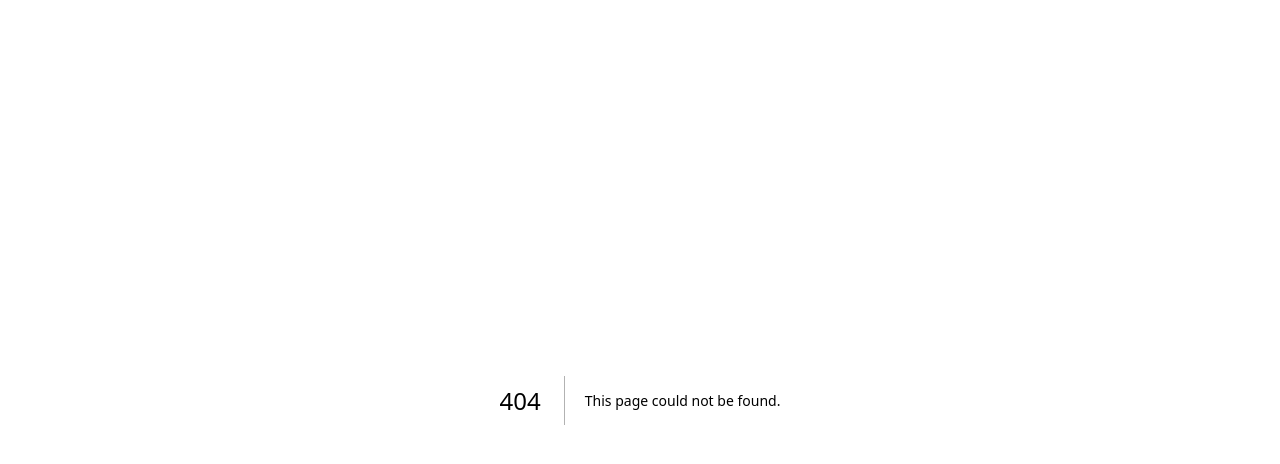
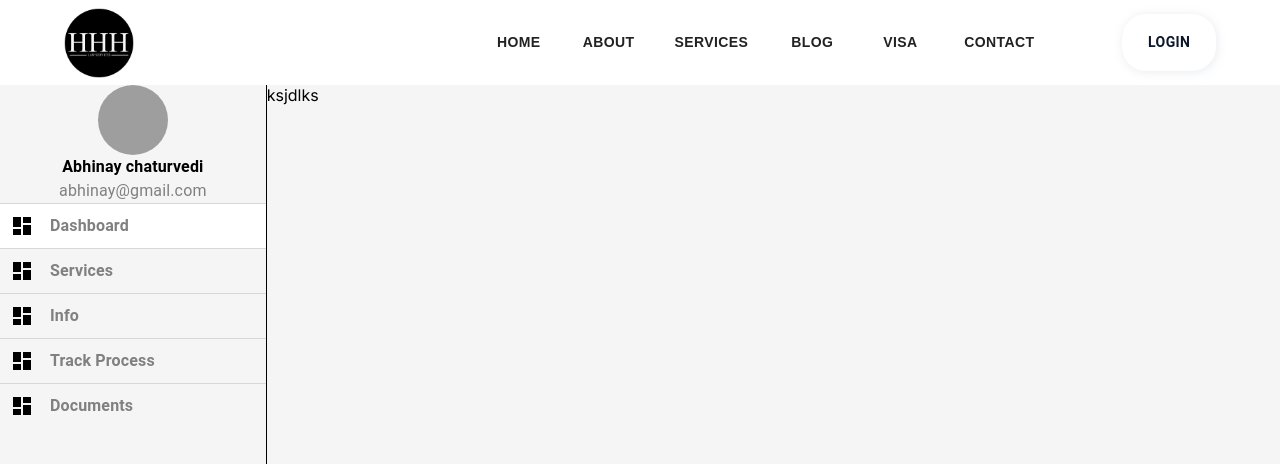
Before and after one commit to abhinay-chaturvedi/punitji-abhinay, a Next.js app: page /user/dashboard in a window 1280 px wide. Before the commit this address had no page. Shown: the top 464 px of the page. Built offline with nearby package versions, Linux system fonts and the light colour scheme; grey boxes are pictures that could not be loaded.

Commit message:
done with login and signup

```diff
--- a/package.json
+++ b/package.json
@@ -18,6 +18,7 @@
     "embla-carousel-react": "^8.0.0-rc14",
     "eslint": "8.48.0",
     "eslint-config-next": "13.4.19",
+    "js-cookie": "^3.0.5",
     "jsonwebtoken": "^9.0.2",
     "next": "13.4.19",
     "react": "18.2.0",
--- a/src/app/api/auth/register/route.js
+++ b/src/app/api/auth/register/route.js
@@ -5,6 +5,7 @@ import bcrypt from "bcrypt";
 const POST = async (req) => {
     try {
         const regData = await req.json();
+        console.log("Req body for the register api", regData);
         const password = await bcrypt.hash(regData.password, 10);
         const check = await prisma.user.findUnique({
             where: {
@@ -34,3 +35,4 @@ const POST = async (req) => {
         return NextResponse.json({err: err, message: "something went wrong!", status: 500}, {status: 500})
     }
 }
+export { POST }
--- a/src/app/page.js
+++ b/src/app/page.js
@@ -1,4 +1,3 @@
-// import Image from 'next/image'
 import MediaCard from '@/components/Media/Media'
 import styles from './page.module.css'
 import NavBar from '@/components/NavBar/NavBar'
@@ -14,8 +13,9 @@ import ChooseCountry from '@/components/HomePage/ChooseCountry/ChooseCountry'
 import ClientSays from '@/components/HomePage/ClientSays/ClientSays'
 import Blogs from '@/components/HomePage/Blogs/Blogs'
 import Analytics from '@/components/HomePage/Anayltics/Analytics'
+import { useLogin } from '@/hooks/auth'
 export default function Home() {
-    return (
+  return (
     <Box>
       <NavBar/>
       <Stack gap={5}>
--- a/src/app/register/page.js
+++ b/src/app/register/page.js
@@ -39,6 +39,11 @@ const Register = () => {
             return;
         }
         const res = await register({name, phone, email, password, address});
+        // await new Promise((resolve, reject) => {
+        //   setTimeout(() => {
+        //     resolve()
+        //   }, 5000);
+        // })
         if(res.status !== 200) {
           setError(res.message);
         }
--- /dev/null
+++ b/src/app/user/dashboard/page.js
@@ -0,0 +1,26 @@
+'use client'
+import React from 'react'
+import {Box, Grid, Avatar} from "@mui/material"
+import LeftBar from '@/components/UserDashboard/LeftBar';
+import { useRouter } from 'next/navigation';
+const Page = () => {
+
+  const router = useRouter();
+  console.log("router object", router);
+  return (
+    <Box>
+        <Grid container>
+            <Grid item md={2.5}>
+              <Box sx={{bgcolor: "whitesmoke", minHeight: "100vh", borderRight: "1px solid black"}}>
+                <LeftBar/>
+              </Box>
+            </Grid>
+            <Grid item md={9.5}>
+              <Box sx={{bgcolor: "whitesmoke", minHeight: "100vh"}}>ksjdlks</Box>
+            </Grid>
+        </Grid>
+    </Box>
+  )
+}
+
+export default Page
--- a/src/app/user/layout.js
+++ b/src/app/user/layout.js
@@ -9,7 +9,7 @@ export default function DashboardLayout({ children }) {
   return (
     <div>
         <NavBar/>
-        <div style={{marginTop: "20px"}}>
+        <div>
         {children}
         </div>
     </div>
--- a/src/components/NavBar/NavBar.jsx
+++ b/src/components/NavBar/NavBar.jsx
@@ -15,6 +15,8 @@ import MenuItem from '@mui/material/MenuItem';
 import AdbIcon from '@mui/icons-material/Adb';
 import Image from 'next/image';
 import Link from 'next/link';
+import { useLogin, useLogout } from '@/hooks/auth';
+import { useRouter } from 'next/navigation';
 
 const pages = ['Home', 'About', 'Services','Blog', 'Visa', 'Contact'];
 const settings = ['Profile', 'Account', 'Dashboard', 'Logout'];
@@ -22,7 +24,11 @@ const settings = ['Profile', 'Account', 'Dashboard', 'Logout'];
 function NavBar() {
   const [anchorElNav, setAnchorElNav] = React.useState(null);
   const [anchorElUser, setAnchorElUser] = React.useState(null);
-  const [isLogin, setIsLogin] = React.useState(true);
+  const loginUser = useLogin()
+  const logout = useLogout();
+  const router = useRouter();
+  // router.refresh()
+  // const [isLogin, setIsLogin] = React.useState(loginUser);
   const handleOpenNavMenu = (event) => {
     setAnchorElNav(event.currentTarget);
   };
@@ -36,6 +42,7 @@ function NavBar() {
 
   const handleCloseUserMenu = () => {
     setAnchorElUser(null);
+
   };
 
   return (
@@ -125,11 +132,11 @@ function NavBar() {
           </Box>
 
           <Box sx={{ flexGrow: 0 }}>
-            {isLogin?
+            {loginUser?
             (<>
               <Tooltip title="Open settings">
                 <IconButton onClick={handleOpenUserMenu} sx={{ p: 0,"&:hover": {bgcolor: "white"} }}>
-                  <Typography sx={{fontWeight: "bold", mr: "10px"}}>😎Abhinay!</Typography>
+                  <Typography sx={{fontWeight: "bold", mr: "10px"}}>{ loginUser.name.slice(0,8)}</Typography>
                   <Avatar alt="Abhinay" src="/static/images/avatar/2.jpg" />
                 </IconButton>
               </Tooltip>
@@ -149,11 +156,25 @@ function NavBar() {
                 open={Boolean(anchorElUser)}
                 onClose={handleCloseUserMenu}
               >
-                {settings.map((setting) => (
-                  <MenuItem key={setting} onClick={handleCloseUserMenu}>
-                    <Typography textAlign="center">{setting}</Typography>
+                  <MenuItem  onClick={() => {
+                    handleCloseUserMenu();
+                    router.push('/user')
+                  }}>
+                    <Typography textAlign="center">Profile</Typography>
                   </MenuItem>
-                ))}
+                  <MenuItem onClick={() => {
+                    handleCloseUserMenu();
+                    router.push("/user/dashboard")
+                  }}>
+                    <Typography textAlign="center">Dashboard</Typography>
+                  </MenuItem>
+                  <MenuItem onClick={() => {
+                    logout();
+                    window.location.reload()
+                    handleCloseUserMenu();
+                  }}>
+                    <Typography textAlign="center">Logout</Typography>
+                  </MenuItem>
               </Menu>
             </>):
             <Button
--- /dev/null
+++ b/src/components/UserDashboard/LeftBar.jsx
@@ -0,0 +1,56 @@
+'use client'
+import React from 'react'
+import {Box, Typography, Stack, Avatar} from "@mui/material"
+import DashboardIcon from '@mui/icons-material/Dashboard';
+import Divider from '@mui/material/Divider';
+import Link from 'next/link';
+import { useSearchParams } from 'next/navigation'
+
+const LeftBar = () => {
+    const searchParams = useSearchParams();
+    // console.log("--------------------", searchParams)
+    const q = searchParams.get('page');
+    console.log("query", q);
+
+    return (
+      <Box>
+          <Box sx={{display: "flex", flexDirection: "column", alignItems: "center"}}>
+              <Avatar sx={{width: 70, height: 70}} src="/broken-image.jpg" />
+              <Typography component="span" sx={{color: "black", fontWeight: "bold"}}>Abhinay chaturvedi</Typography>
+              <Typography component="span" sx={{color: "gray"}}>abhinay@gmail.com</Typography>
+          </Box>
+          <Divider />
+          <Box>
+              <Stack>
+                  <Box component={Link} href="/user/dashboard" sx={{display: "flex", bgcolor: !q?"white":"", gap: 2,alignItems: "center", p: "10px"}}>
+                      <DashboardIcon/>
+                      <Typography component="span" sx={{color: "gray", fontWeight: "bold"}}>Dashboard</Typography>
+                  </Box>
+                  <Divider sx={{width: "100%"}} />
+                  <Box component={Link} href="/user/dashboard/?page=services" sx={{bgcolor: q==="services"?"white":"",display: "flex", gap: 2,alignItems: "center", p: "10px"}}>
+                      <DashboardIcon/>
+                      <Typography component="span" sx={{color: "gray", fontWeight: "bold"}}>Services</Typography>
+                  </Box>
+                  <Divider sx={{width: "100%"}} />
+                  <Box component={Link} href="/user/dashboard/?page=info" sx={{bgcolor: q==="info"?"white":"", display: "flex", gap: 2,alignItems: "center", p: "10px"}}>
+                      <DashboardIcon/>
+                      <Typography component="span" sx={{color: "gray", fontWeight: "bold"}}>Info</Typography>
+                  </Box>
+                  <Divider sx={{width: "100%"}} />
+                  <Box component={Link} href="/user/dashboard/?page=process" sx={{bgcolor: q==="process"?"white":"", display: "flex", gap: 2,alignItems: "center", p: "10px"}}>
+                      <DashboardIcon/>
+                      <Typography component="span" sx={{color: "gray", fontWeight: "bold"}}>Track Process</Typography>
+                  </Box>
+                  <Divider sx={{width: "100%"}} />
+                  <Box component={Link} href="/user/dashboard/?page=documents" sx={{bgcolor: q==="documents"?"white":"", display: "flex", gap: 2,alignItems: "center", p: "10px"}}>
+                      <DashboardIcon/>
+                      <Typography component="span" sx={{color: "gray", fontWeight: "bold"}}>Documents</Typography>
+                  </Box>
+
+              </Stack>
+          </Box>
+      </Box>
+    )
+}
+
+export default LeftBar
--- /dev/null
+++ b/src/hooks/auth.js
@@ -0,0 +1,28 @@
+'use client'
+import Cookies from "js-cookie"
+import { useEffect } from "react";
+import { useState } from "react";
+
+
+export const useLogin = () => {
+    const [loginUser, setLoginUser] = useState(null);
+    let User;
+    if(!Cookies.get("User")) {
+        User = null;
+    }
+    else User = JSON.parse(Cookies.get("User"));
+    useEffect(() => {
+        setLoginUser(User);
+    }, [])
+    return loginUser;
+}
+
+export const setLogin = (User) => {
+    return Cookies.set("User", JSON.stringify(User), {expires: 7});
+}
+export const useLogout = () => {
+    const logout = () => {
+        Cookies.remove("User");
+    }
+    return logout;
+}
--- a/src/services/auth/register.js
+++ b/src/services/auth/register.js
@@ -1,6 +1,6 @@
 const register = async (payload) => {
     try {
-        const res = fetch("/api/auth/register", {
+        const res = await fetch("/api/auth/register", {
             method: "POST",
             headers: {
                 'Accept': "application/json",
```
Also changed, not shown: src/app/api/auth/login/route.js (+2 -5 lines), src/app/login/page.js (+12 -0 lines), 1 other file (tests, documents, lock files or other folders).
